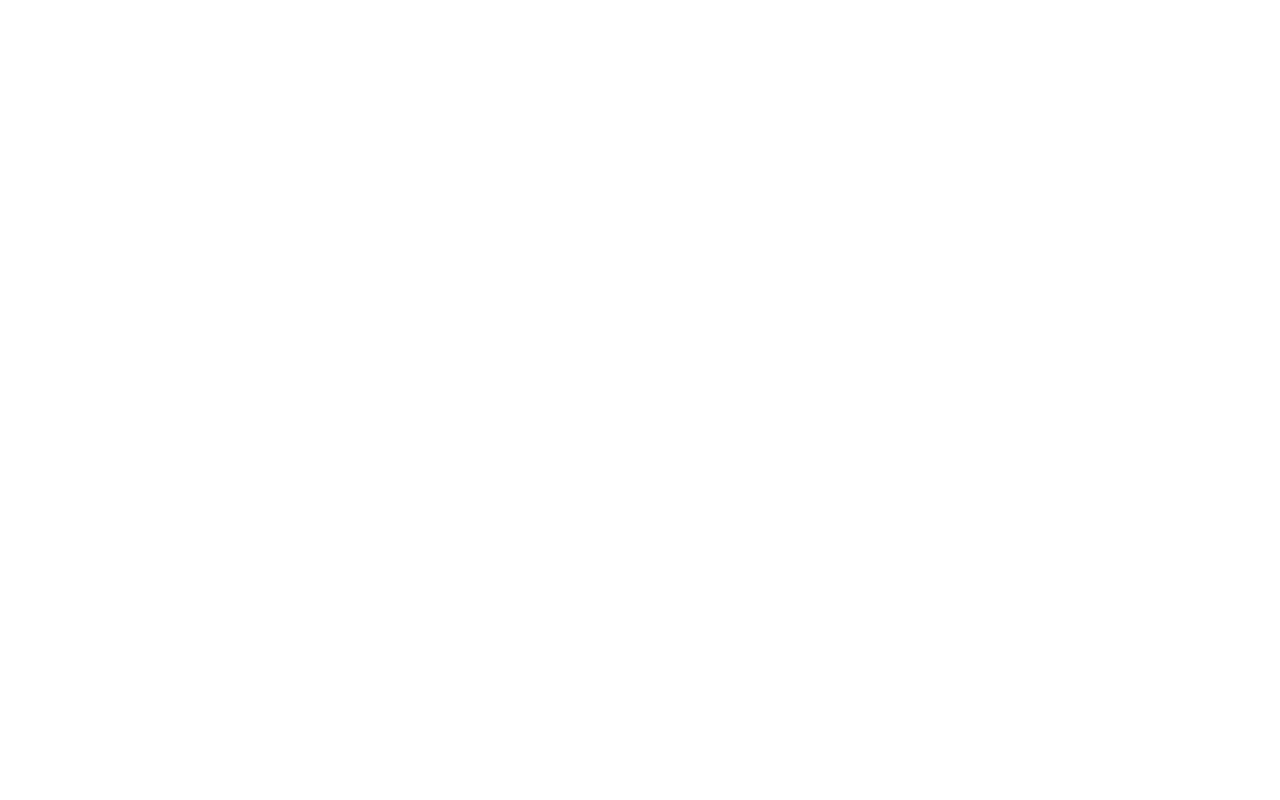
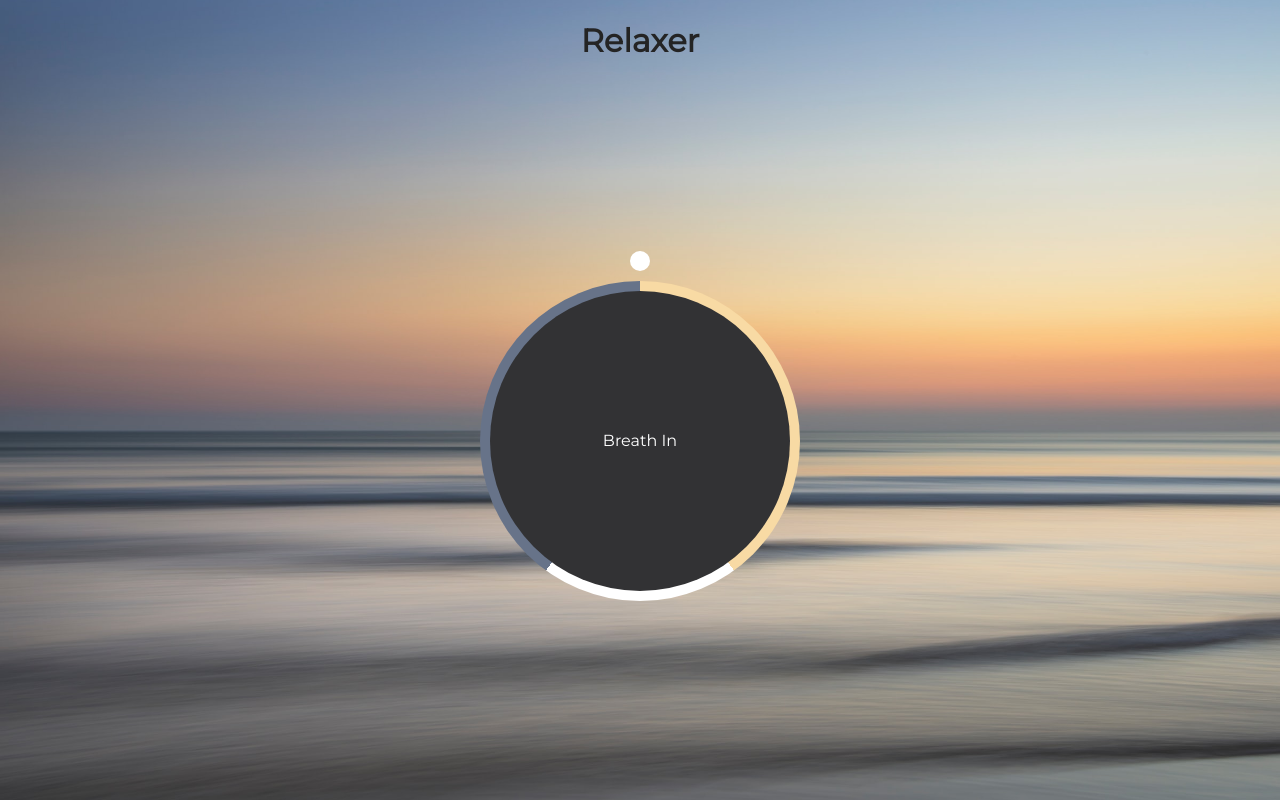
Before and after one commit to EmmiTorstensson/20-projects, a plain HTML site: page relaxer-app/index.html in a window 1280 px wide. Drawn offline with Linux system fonts and the light colour scheme.

Commit message:
CSS Done

```diff
--- a/relaxer-app/index.html
+++ b/relaxer-app/index.html
@@ -4,9 +4,21 @@
     <meta charset="UTF-8">
     <meta name="viewport" content="width=device-width, initial-scale=1.0">
     <link rel="stylesheet" href="style.css">
-    <title>Relaxer App</title>
+    <title>Relaxer</title>
 </head>
 <body>
+    <h1>Relaxer</h1>
+
+    <div id="container" class="container">
+        <div class="circle"></div>
+            <p id="text">Breath In</p>
+
+        <div class="pointer-container">
+            <span class="pointer"></span>
+        </div>
+
+        <div class="gradiant-circle"></div>
+    </div>
 
     <script src="script.js"></script>
 </body>
--- a/relaxer-app/style.css
+++ b/relaxer-app/style.css
@@ -0,0 +1,69 @@
+@import url('https://fonts.googleapis.com/css2?family=Montserrat&display=swap');
+
+* {
+    box-sizing: border-box;
+}
+
+body {
+    background: #224941 url('./img/calm.jpg') no-repeat center center/cover;
+    color: #242424;
+    min-height: 100vh;
+    overflow: hidden;
+    display: flex;
+    align-items: center;
+    justify-content: center;
+    flex-direction: column;
+    font-family: 'Montserrat', sans-serif;
+    margin: 0;
+}
+
+.container {
+    display: flex;
+    align-items: center;
+    justify-content: center;
+    margin: auto;
+    height: 300px;
+    width: 300px;
+    position: relative;
+    transform: scale(1);
+    color: #fff;
+}
+
+.circle {
+    background-color: #323234;
+    height: 100%;
+    width: 100%;
+    border-radius: 50%;
+    position: absolute;
+    top: 0;
+    left: 0;
+    z-index: -1;
+}
+
+.gradiant-circle {
+    background: conic-gradient(#F8DAA4 40%, #fff 0 60%, #677389 0);
+    height: 320px;
+    width: 320px;
+    z-index: -2;
+    border-radius: 50%;
+    position: absolute;
+    top: -10;
+    left: -10;
+}
+
+.pointer {
+    background-color: #fff;
+    border-radius: 50%;
+    height: 20px;
+    width: 20px;
+    display: block;
+}
+
+.pointer-container {
+    position: absolute;
+    top: -40px;
+    left: 140px;
+    width: 20px;
+    height: 190px;
+
+}
```
Also changed, not shown: relaxer-app/img/calm.jpg (added).
